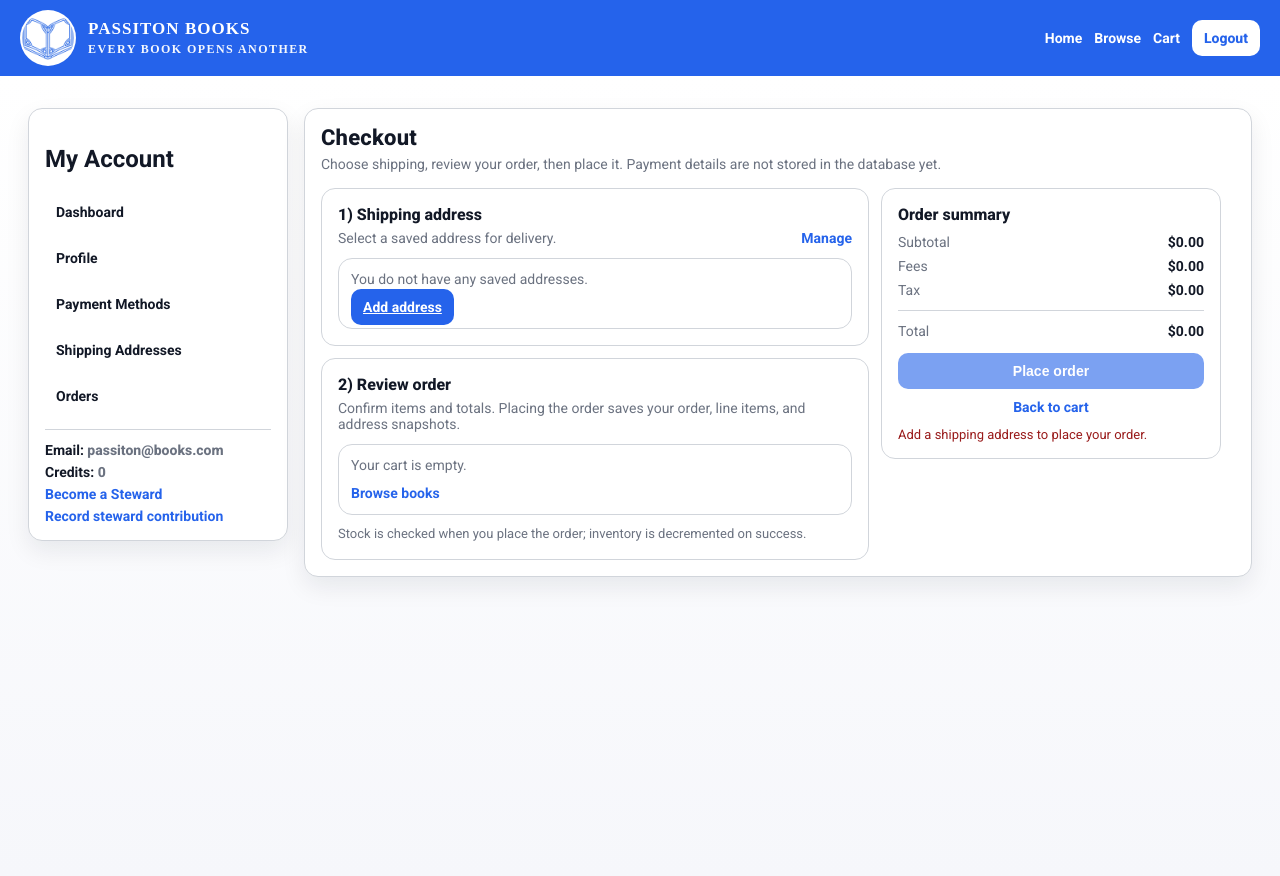
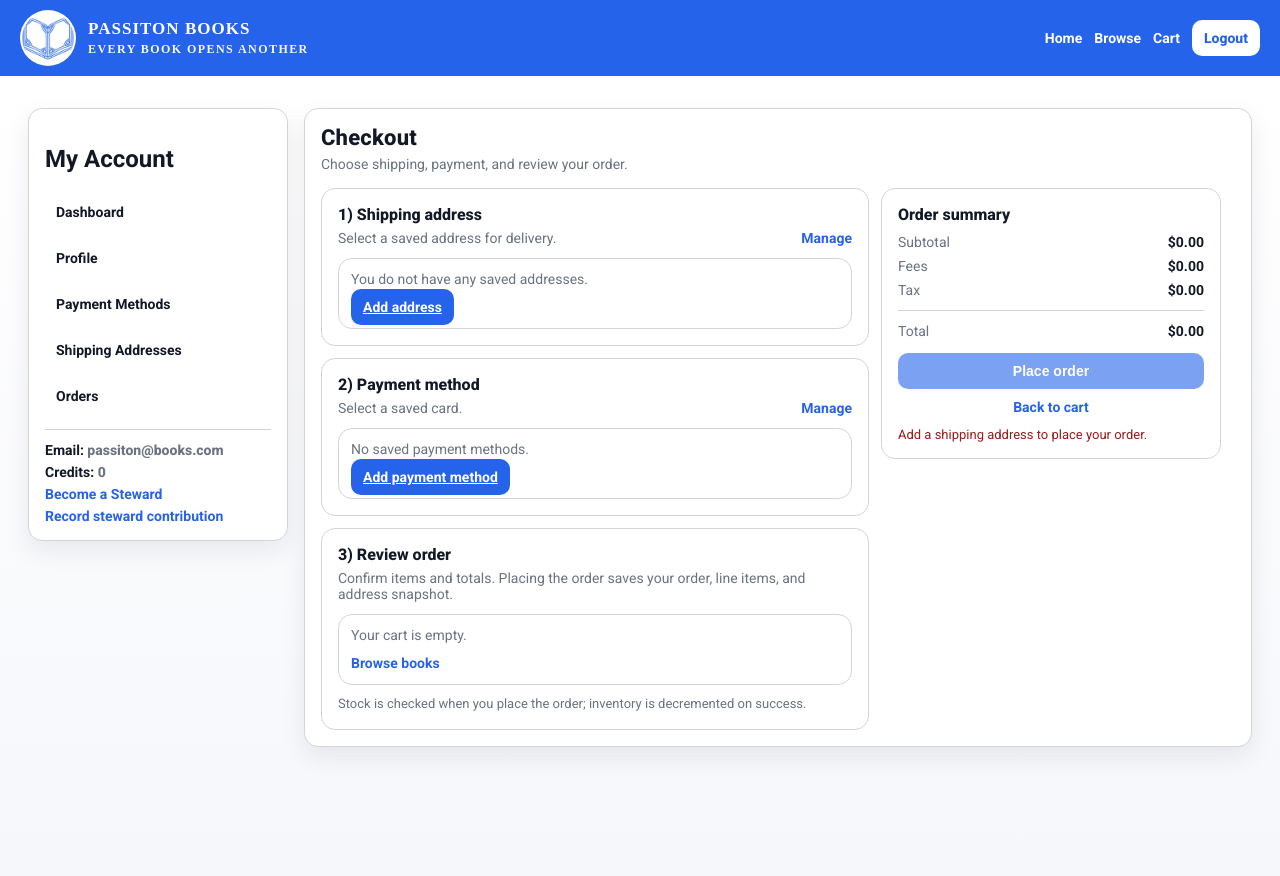
Before and after one commit to athishr88/software_eng_class_project, a Django app: page /buyer/checkout/ in a window 1280 px wide. Run offline with Django 5.2, Linux system fonts and the light colour scheme; a user stored in the database is signed in; data comes from the database, SQL or seed files in the repository; data that the repository does not hold is empty.

Commit message:
Payment method db
DB table for payment options

```diff
--- a/Buyer/admin.py
+++ b/Buyer/admin.py
@@ -6,11 +6,13 @@ from .models import (
     OrderItem,
     OrderItemBookSnapshot,
     OrderShippingAddress,
+    PaymentMethod,
     ReturnRequest,
 )
 
 admin.site.register(Cart)
 admin.site.register(CartItem)
+admin.site.register(PaymentMethod)
 admin.site.register(Order)
 admin.site.register(OrderItem)
 admin.site.register(OrderShippingAddress)
--- a/Buyer/templates/checkout/buyer_checkout.html
+++ b/Buyer/templates/checkout/buyer_checkout.html
@@ -6,7 +6,7 @@
             Checkout
         </h1>
         <p style="margin:6px 0 0; color:var(--muted); font-size:14px;">
-            Choose shipping, review your order, then place it. Payment details are not stored in the database yet.
+            Choose shipping, payment, and review your order.
         </p>
     </header>
 
@@ -71,9 +71,60 @@
                 </div>
 
                 <div class="card" style="box-shadow:none;">
-                    <h2 style="margin:0; font-size:16px; font-weight:800;">2) Review order</h2>
+                    <div style="display:flex; justify-content:space-between; gap:10px; align-items:end; flex-wrap:wrap;">
+                        <div>
+                            <h2 style="margin:0; font-size:16px; font-weight:800;">2) Payment method</h2>
+                            <p style="margin:6px 0 0; color:var(--muted); font-size:14px;">
+                                Select a saved card.
+                            </p>
+                        </div>
+                        <a class="link" href="{% url 'buyer_payments' %}?next={{ request.path|urlencode }}">Manage</a>
+                    </div>
+
+                    <div style="margin-top:12px; display:grid; gap:10px;">
+                        {% if payment_methods %}
+                            {% for pm in payment_methods %}
+                                <label style="display:block; border:1px solid var(--border); border-radius: var(--radius); padding:12px; background:#fff;">
+                                    <div style="display:flex; gap:10px; align-items:flex-start;">
+                                        <input
+                                            type="radio"
+                                            name="payment_method_id"
+                                            value="{{ pm.id }}"
+                                            {% if selected_payment and pm.id == selected_payment.id %}checked{% endif %}
+                                            required
+                                            style="width:auto; margin-top:3px;"
+                                        />
+                                        <div style="line-height:1.5;">
+                                            <div><strong>{{ pm.cardholder_name }}</strong>
+                                                {% if pm.is_default %}
+                                                    <span style="font-size:11px; font-weight:800; color:#166534; margin-left:6px;">Default</span>
+                                                {% endif %}
+                                            </div>
+                                            <div style="color:var(--muted); font-size:14px;">{{ pm.brand }} ···· {{ pm.last4 }}</div>
+                                            <div style="color:var(--muted); font-size:13px;">Expires {{ pm.exp_month }}/{{ pm.exp_year }}</div>
+                                        </div>
+                                    </div>
+                                </label>
+                            {% endfor %}
+                        {% else %}
+                            <div style="border:1px solid var(--border); border-radius:var(--radius); padding:12px; background:#fff;">
+                                <p style="margin:0; color:var(--muted); font-size:14px;">
+                                    No saved payment methods.
+                                </p>
+                                <div style="margin-top:10px;">
+                                    <a class="btn" href="{% url 'buyer_payments' %}?next={{ request.path|urlencode }}">
+                                        Add payment method
+                                    </a>
+                                </div>
+                            </div>
+                        {% endif %}
+                    </div>
+                </div>
+
+                <div class="card" style="box-shadow:none;">
+                    <h2 style="margin:0; font-size:16px; font-weight:800;">3) Review order</h2>
                     <p style="margin:6px 0 0; color:var(--muted); font-size:14px;">
-                        Confirm items and totals. Placing the order saves your order, line items, and address snapshots.
+                        Confirm items and totals. Placing the order saves your order, line items, and address snapshot.
                     </p>
 
                     <div style="margin-top:12px; display:grid; gap:10px;">
@@ -138,7 +189,7 @@
                     <button
                         class="btn"
                         type="submit"
-                        {% if not cart_items or not addresses %}disabled{% endif %}>
+                        {% if not cart_items or not addresses or not payment_methods %}disabled{% endif %}>
                         Place order
                     </button>
 
@@ -150,6 +201,10 @@
                 {% if not addresses %}
                     <p style="margin:12px 0 0; color:#991b1b; font-size:13px;">
                         Add a shipping address to place your order.
+                    </p>
+                {% elif not payment_methods %}
+                    <p style="margin:12px 0 0; color:#991b1b; font-size:13px;">
+                        Add a payment method to place your order.
                     </p>
                 {% elif not cart_items %}
                     <p style="margin:12px 0 0; color:#991b1b; font-size:13px;">
--- a/Buyer/urls.py
+++ b/Buyer/urls.py
@@ -10,6 +10,16 @@ urlpatterns = [
     path("cart/update/<int:item_id>/", views.update_cart_item, name="update_cart_item"),
     path("checkout/", views.buyer_checkout, name="checkout"),
     path("checkout/payments/", views.buyer_payments, name="buyer_payments"),
+    path(
+        "checkout/payments/set-default/<int:payment_method_id>/",
+        views.set_default_payment_method,
+        name="set_default_payment_method",
+    ),
+    path(
+        "checkout/payments/delete/<int:payment_method_id>/",
+        views.delete_payment_method,
+        name="delete_payment_method",
+    ),
     path("checkout/shipping/", views.buyer_shipping, name="buyer_shipping"),
     path(
         "checkout/shipping/set-default/<int:address_id>/",
--- a/Buyer/views.py
+++ b/Buyer/views.py
@@ -1,3 +1,6 @@
+import re
+from datetime import date
+
 from django.contrib import messages
 from django.contrib.auth.decorators import login_required
 from django.db import transaction
@@ -11,6 +14,7 @@ from Buyer.models import (
     OrderItem,
     OrderItemBookSnapshot,
     OrderShippingAddress,
+    PaymentMethod,
     ReturnRequest,
 )
 from General.models import Address, Book, Inventory
@@ -18,6 +22,42 @@ from General.models import Address, Book, Inventory
 
 def _addresses_for_user(user):
     return Address.objects.filter(user=user).order_by("-is_default", "-updated_at")
+
+
+def _payment_methods_for_user(user):
+    return PaymentMethod.objects.filter(user=user).order_by("-is_default", "-updated_at")
+
+
+def _checkout_page_context(
+    user,
+    cart_items,
+    cart_subtotal,
+    tax,
+    fees,
+    final_total,
+    *,
+    addresses=None,
+    selected_address=None,
+    payment_methods=None,
+    selected_payment=None,
+    checkout_error=None,
+):
+    if addresses is None:
+        addresses = list(_addresses_for_user(user))
+    if payment_methods is None:
+        payment_methods = list(_payment_methods_for_user(user))
+    return {
+        "cart_items": cart_items,
+        "cart_subtotal": cart_subtotal,
+        "tax": tax,
+        "fees": fees,
+        "final_total": final_total,
+        "addresses": addresses,
+        "selected_address": selected_address,
+        "payment_methods": payment_methods,
+        "selected_payment": selected_payment,
+        "checkout_error": checkout_error,
+    }
 
 
 def _cart_lines(session_cart):
@@ -117,6 +157,8 @@ def buyer_checkout(request):
     final_total = round(cart_subtotal + tax + fees, 2)
 
     addresses = list(_addresses_for_user(request.user))
+    payment_methods = list(_payment_methods_for_user(request.user))
+
     selected_address = None
     if addresses:
         sel = (request.POST.get("shipping_address_id") if request.method == "POST" else None) or request.GET.get(
@@ -127,37 +169,55 @@ def buyer_checkout(request):
         if not selected_address:
             selected_address = next((a for a in addresses if a.is_default), None) or addresses[0]
 
+    selected_payment = None
+    if payment_methods:
+        sel_pm = (request.POST.get("payment_method_id") if request.method == "POST" else None) or request.GET.get(
+            "payment_method_id"
+        )
+        if sel_pm:
+            selected_payment = next((p for p in payment_methods if str(p.id) == str(sel_pm)), None)
+        if not selected_payment:
+            selected_payment = next((p for p in payment_methods if p.is_default), None) or payment_methods[0]
+
+    pay_method = None
+
     if request.method == "POST":
         if not cart_items:
             return render(
                 request,
                 "checkout/buyer_checkout.html",
-                {
-                    "cart_items": [],
-                    "cart_subtotal": 0,
-                    "tax": 0,
-                    "fees": 0,
-                    "final_total": 0,
-                    "addresses": addresses,
-                    "selected_address": selected_address,
-                    "checkout_error": "Your cart is empty.",
-                },
+                _checkout_page_context(
+                    request.user,
+                    [],
+                    0,
+                    0,
+                    0,
+                    0,
+                    addresses=addresses,
+                    selected_address=selected_address,
+                    payment_methods=payment_methods,
+                    selected_payment=selected_payment,
+                    checkout_error="Your cart is empty.",
+                ),
             )
         addr_id = request.POST.get("shipping_address_id")
         if not addr_id:
             return render(
                 request,
                 "checkout/buyer_checkout.html",
-                {
-                    "cart_items": cart_items,
-                    "cart_subtotal": cart_subtotal,
-                    "tax": tax,
-                    "fees": fees,
-                    "final_total": final_total,
-                    "addresses": addresses,
-                    "selected_address": selected_address,
-                    "checkout_error": "Please select a shipping address.",
-                },
+                _checkout_page_context(
+                    request.user,
+                    cart_items,
+                    cart_subtotal,
+                    tax,
+                    fees,
+                    final_total,
+                    addresses=addresses,
+                    selected_address=selected_address,
+                    payment_methods=payment_methods,
+                    selected_payment=selected_payment,
+                    checkout_error="Please select a shipping address.",
+                ),
             )
         try:
             ship_addr = Address.objects.get(pk=int(addr_id), user=request.user)
@@ -165,16 +225,59 @@ def buyer_checkout(request):
             return render(
                 request,
                 "checkout/buyer_checkout.html",
-                {
-                    "cart_items": cart_items,
-                    "cart_subtotal": cart_subtotal,
-                    "tax": tax,
-                    "fees": fees,
-                    "final_total": final_total,
-                    "addresses": addresses,
-                    "selected_address": selected_address,
-                    "checkout_error": "Invalid shipping address.",
-                },
+                _checkout_page_context(
+                    request.user,
+                    cart_items,
+                    cart_subtotal,
+                    tax,
+                    fees,
+                    final_total,
+                    addresses=addresses,
+                    selected_address=selected_address,
+                    payment_methods=payment_methods,
+                    selected_payment=selected_payment,
+                    checkout_error="Invalid shipping address.",
+                ),
+            )
+
+        pm_id = request.POST.get("payment_method_id")
+        if not pm_id:
+            return render(
+                request,
+                "checkout/buyer_checkout.html",
+                _checkout_page_context(
+                    request.user,
+                    cart_items,
+                    cart_subtotal,
+                    tax,
+                    fees,
+                    final_total,
+                    addresses=addresses,
+                    selected_address=ship_addr,
+                    payment_methods=payment_methods,
+                    selected_payment=selected_payment,
+                    checkout_error="Please select a payment method.",
+                ),
+            )
+        try:
+            pay_method = PaymentMethod.objects.get(pk=int(pm_id), user=request.user)
+        except (PaymentMethod.DoesNotExist, ValueError, TypeError):
+            return render(
+                request,
+                "checkout/buyer_checkout.html",
+                _checkout_page_context(
+                    request.user,
+                    cart_items,
+                    cart_subtotal,
+                    tax,
+                    fees,
+                    final_total,
+                    addresses=addresses,
+                    selected_address=ship_addr,
+                    payment_methods=payment_methods,
+                    selected_payment=selected_payment,
+                    checkout_error="Invalid payment method.",
+                ),
             )
 
         tax_cents = int(round(subtotal_cents * 0.07))
@@ -204,6 +307,7 @@ def buyer_checkout(request):
                 order = Order.objects.create(
                     user=request.user,
                     shipping_address=ship_addr,
+                    payment_method=pay_method,
                     steward_contribution=None,
                     status="paid",
                     subtotal_cents=subtotal_cents,
@@ -257,16 +361,19 @@ def buyer_checkout(request):
             return render(
                 request,
                 "checkout/buyer_checkout.html",
-                {
-                    "cart_items": cart_items,
-                    "cart_subtotal": cart_subtotal,
-                    "tax": tax,
-                    "fees": fees,
-                    "final_total": final_total,
-                    "addresses": addresses,
-                    "selected_address": ship_addr,
-                    "checkout_error": str(e),
-                },
+                _checkout_page_context(
+                    request.user,
+                    cart_items,
+                    cart_subtotal,
+                    tax,
+                    fees,
+                    final_total,
+                    addresses=addresses,
+                    selected_address=ship_addr,
+                    payment_methods=payment_methods,
+                    selected_payment=pay_method or selected_payment,
+                    checkout_error=str(e),
+                ),
             )
 
         clear_db_cart(request.user)
@@ -278,16 +385,19 @@ def buyer_checkout(request):
     return render(
         request,
         "checkout/buyer_checkout.html",
-        {
-            "cart_items": cart_items,
-            "cart_subtotal": cart_subtotal,
-            "tax": tax,
-            "fees": fees,
-            "final_total": final_total,
-            "addresses": addresses,
-            "selected_address": selected_address,
-            "checkout_error": None,
-        },
+        _checkout_page_context(
+            request.user,
+            cart_items,
+            cart_subtotal,
+            tax,
+            fees,
+            final_total,
+            addresses=addresses,
+            selected_address=selected_address,
+            payment_methods=payment_methods,
+            selected_payment=selected_payment,
+            checkout_error=None,
+        ),
     )
 
 
@@ -334,21 +444,98 @@ def update_cart_item(request, item_id):
 
 @login_required(login_url="login")
 def buyer_payments(request):
-    """Payment methods page. Card storage is not wired to a model yet."""
+    """List and create PaymentMethod rows (last4 + meta only; full card number and CVV are not stored)."""
     if request.method == "POST":
-        messages.info(
-            request,
-            "Saved payment methods are not stored in the database in this project yet.",
+        cardholder_name = (request.POST.get("cardholder_name") or "").strip()
+        card_number = (request.POST.get("card_number") or "").strip()
+        brand = (request.POST.get("brand") or "").strip()
+        cvv = (request.POST.get("cvv") or "").strip()
+        exp_month_raw = (request.POST.get("exp_month") or "").strip()
+        exp_year_raw = (request.POST.get("exp_year") or "").strip()
+        is_default = request.POST.get("is_default") == "on"
+
+        errs = []
+        if not cardholder_name:
+            errs.append("Cardholder name is required.")
+        if not brand:
+            errs.append("Brand is required.")
+        if not cvv or len(cvv) < 3:
+            errs.append("CVV is required (not stored).")
+        digits = re.sub(r"\D", "", card_number)
+        if len(digits) < 13:
+            errs.append("Enter a valid card number (full number is not stored; only last 4 digits are saved).")
+        try:
+            exp_month = int(exp_month_raw)
+            if not 1 <= exp_month <= 12:
+                raise ValueError
+        except (TypeError, ValueError):
+            errs.append("Enter a valid expiration month (1–12).")
+        try:
+            exp_year = int(exp_year_raw)
+            if exp_year < 2000 or exp_year > 2100:
+                raise ValueError
+        except (TypeError, ValueError):
+            errs.append("Enter a valid 4-digit expiration year.")
+        today = date.today()
+        if not errs:
+            if exp_year < today.year or (exp_year == today.year and exp_month < today.month):
+                errs.append("This card appears to be expired.")
+
+        if errs:
+            for e in errs:
+                messages.error(request, e)
+            return render(
+                request,
+                "checkout/buyer_payments.html",
+                {"payment_methods": list(_payment_methods_for_user(request.user))},
+            )
+
+        last4 = digits[-4:]
+        if is_default:
+            PaymentMethod.objects.filter(user=request.user, is_default=True).update(is_default=False)
+
+        PaymentMethod.objects.create(
+            user=request.user,
+            cardholder_name=cardholder_name[:120],
+            brand=brand[:40],
+            last4=last4,
+            exp_month=exp_month,
+            exp_year=exp_year,
+            is_default=is_default,
         )
+        messages.success(request, "Payment method saved.")
         next_url = (request.POST.get("next") or request.GET.get("next") or "").strip()
         if next_url and next_url.startswith("/"):
             return redirect(next_url)
         return redirect("buyer_payments")
+
     return render(
         request,
         "checkout/buyer_payments.html",
-        {"payment_methods": []},
+        {"payment_methods": list(_payment_methods_for_user(request.user))},
     )
+
+
+@login_required(login_url="login")
+def set_default_payment_method(request, payment_method_id):
+    if request.method != "POST":
+        return redirect("buyer_payments")
+    pm = get_object_or_404(PaymentMethod, pk=payment_method_id, user=request.user)
+    PaymentMethod.objects.filter(user=request.user).update(is_default=False)
+    pm.is_default = True
+    pm.save(update_fields=["is_default", "updated_at"])
+    messages.success(request, "Default payment method updated.")
+    return redirect("buyer_payments")
+
+
+@login_required(login_url="login")
+def delete_payment_method(request, payment_method_id):
+    if request.method != "POST":
+        return redirect("buyer_payments")
+    pm = get_object_or_404(PaymentMethod, pk=payment_method_id, user=request.user)
+    pm.delete()
+    messages.success(request, "Payment method removed.")
+    return redirect("buyer_payments")
 
 
 @login_required(login_url="login")
```
Also changed, not shown: Buyer/models.py (+35 -0 lines), Buyer/templates/checkout/buyer_payments.html (+38 -11 lines), Buyer/migrations/0005_payment_method.py (added).
